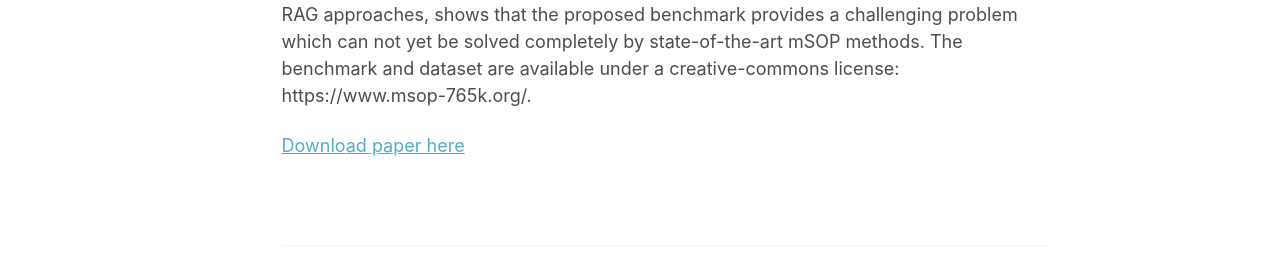
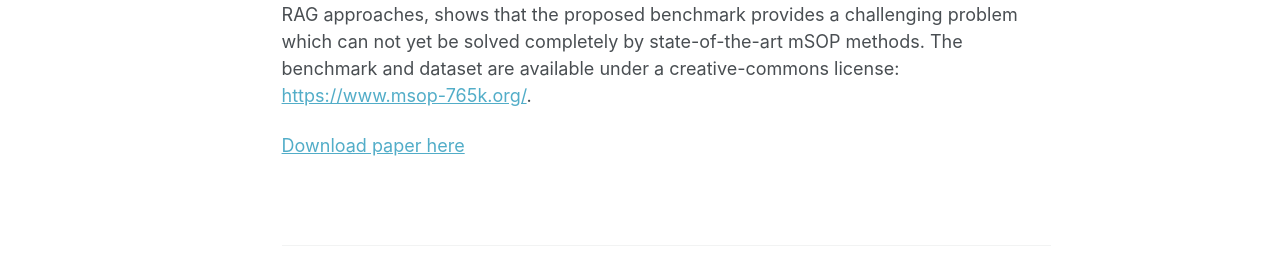
Before and after one commit to biancalamm/biancalamm.github.io, a Jekyll site: the page built from _publications/TMLR_journal.md, in a window 1280 px wide and 1113 px high. Shown: the part 458-736 px from the top of the window. Built offline with Jekyll 4.4.1, drawn with Linux system fonts in a browser that asks for light colours; some of the changed text lies outside the part shown.

Commit message:
TMLR: adapt link

```diff
--- a/_publications/TMLR_journal.md
+++ b/_publications/TMLR_journal.md
@@ -9,6 +9,7 @@ paperurl: 'https://openreview.net/pdf?id=H7eYL4yFZS'
 ---
 This paper introduces mSOP-765k, a large-scale benchmark for the evaluation of multimodal Structured Output Prediction (mSOP) pipelines. Besides novel evaluation metrics, the benchmark provides combined training and test datasets with over 765,000 images taken
 from real-world product advertisements. Each of these images contains product visualizations, textual information like product name or brand, and numerical data such as product weight, price, and discount. All images are annotated with the corresponding structured information in form of dictionaries containing key-value pairs. An initial baseline evaluation, including various LLMs and VLMs, as well as multi-modal RAG approaches, shows that the proposed benchmark provides a challenging problem which
-can not yet be solved completely by state-of-the-art mSOP methods. The benchmark and dataset are available under a creative-commons license: https://www.msop-765k.org/.
+can not yet be solved completely by state-of-the-art mSOP methods. The benchmark and dataset are available under a creative-commons license:<br>
+[https://www.msop-765k.org/](https://www.msop-765k.org/).
 
 [Download paper here](https://openreview.net/pdf?id=H7eYL4yFZS)
```
